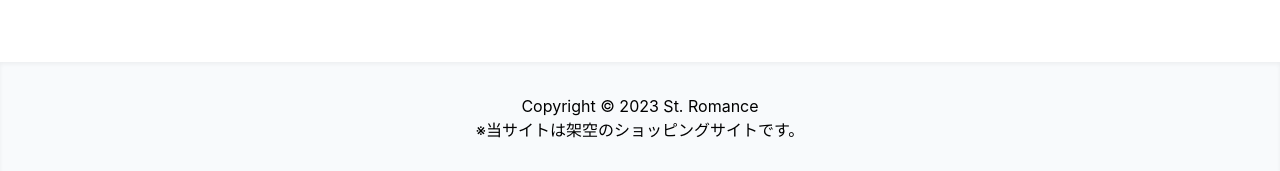
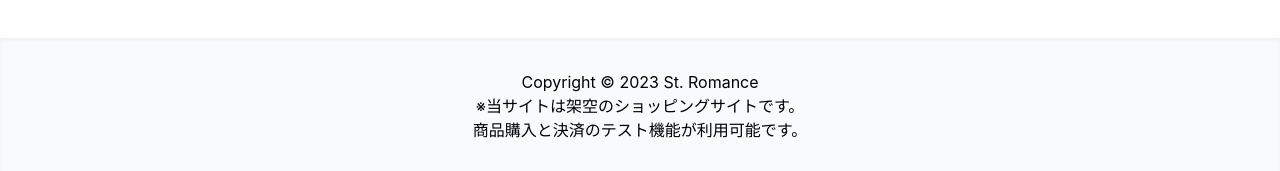
Before and after one commit to pilot99fsa/st_romance_ecommerce, a Next.js app: page / in a window 1280 px wide. Shown: the part 626-797 px from the top of the page. Built offline with nearby package versions, Linux system fonts and the light colour scheme; no server answers; the database is empty.

Commit message:
Update Layout.js
フッターの注意書きを追加

```diff
--- a/components/Layout.js
+++ b/components/Layout.js
@@ -121,6 +121,8 @@ const Layout = ({ title, children }) => {
             Copyright &copy; 2023 St. Romance
             <br />
             ※当サイトは架空のショッピングサイトです。{' '}
+            <br />
+            商品購入と決済のテスト機能が利用可能です。
           </p>
         </footer>
         {/* End of the footer section ヘッダーセクション終わり  */}
```
